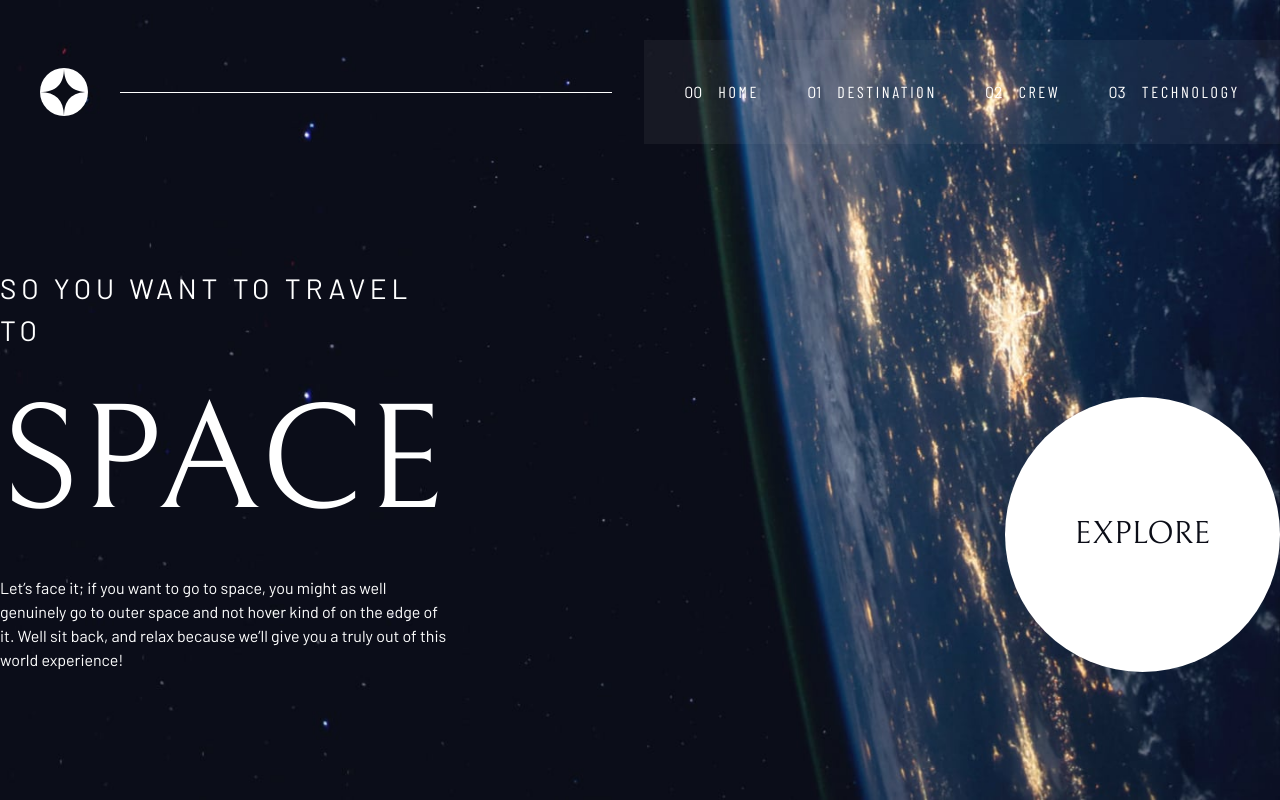
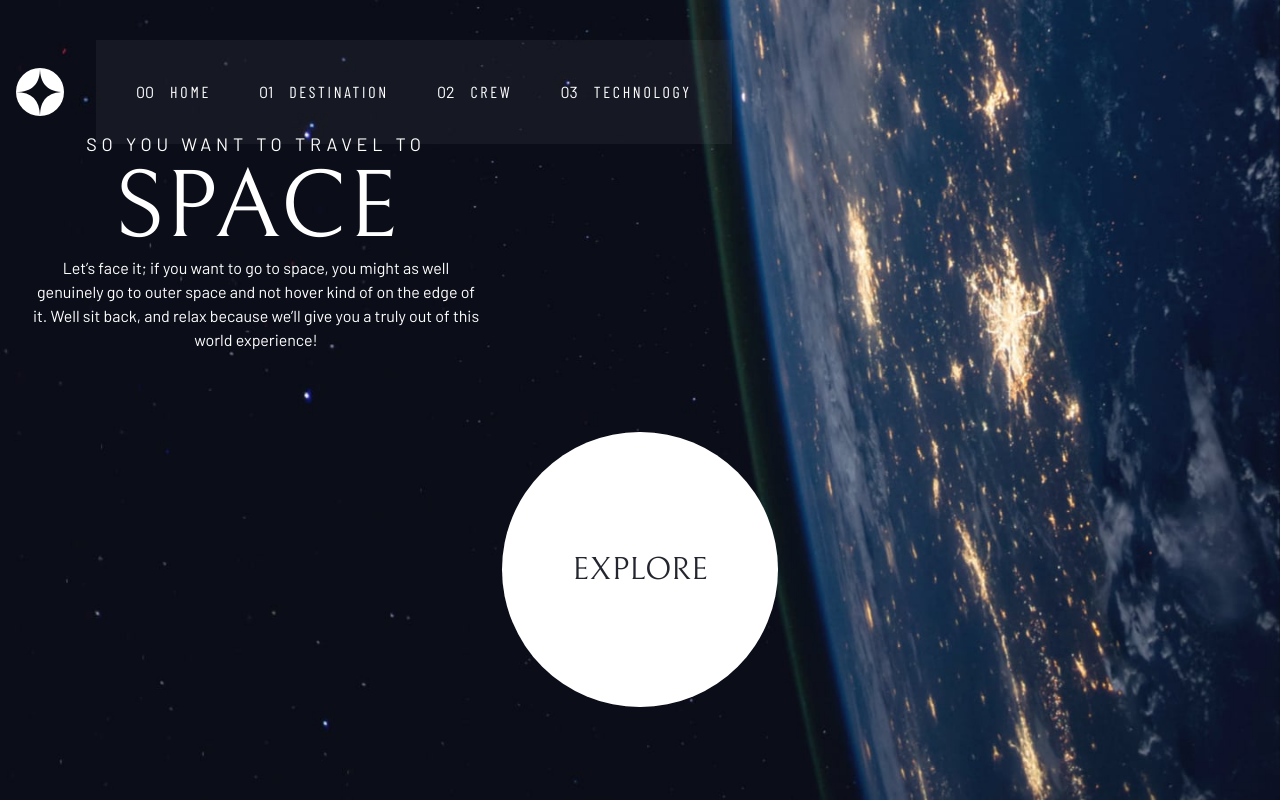
Before and after one commit to dominikrubroeder/space-tourism-website, a Next.js app: page / in a window 1280 px wide. Built offline with nearby package versions, Linux system fonts and the light colour scheme.

Commit message:
Set up mobile navigation, optimize mobile Home page

```diff
--- /dev/null
+++ b/components/ExploreButton.js
@@ -0,0 +1,10 @@
+export default function ExploreButton(props) {
+  return (
+    <button
+      className="flex items-center justify-center font-bellefair mx-auto text-[2rem] rounded-full cursor-pointer relative text-space-dark bg-white w-[9.375rem] h-[9.375rem] after:w-[9.375rem] after:h-[9.375rem] md:w-[17.2rem] md:h-[17.2rem] md:shrink-0 md:after:w-[17.2rem] md:after:h-[17.2rem] after:rounded-full after:bg-white/10 after:absolute after:inset-0 hover:after:scale-150 after:transition-all transition-all"
+      onClick={props.onClick}
+    >
+      {props.children}
+    </button>
+  );
+}
--- a/components/base/BaseButton.js
+++ /dev/null
@@ -1,17 +0,0 @@
-export default function BaseButton(props) {
-  const variant = props.variant;
-  const outterClasses = props.className;
-
-  return (
-    <button
-      className={`flex items-center justify-center font-bellefair text-[2rem] rounded-full cursor-pointer transition-all ${
-        variant === 'explore'
-          ? `w-[17.2rem] h-[17.2rem] text-space-dark bg-white ${outterClasses}`
-          : ''
-      }`}
-      onClick={props.onClick}
-    >
-      {props.children}
-    </button>
-  );
-}
--- a/components/home/HeroText.js
+++ b/components/home/HeroText.js
@@ -1,8 +1,8 @@
 const HeroText = () => {
   return (
     <div className="max-w-md">
-      <h5>So you want to travel to</h5>
-      <h1>Space</h1>
+      <h5 className="text-base">So you want to travel to</h5>
+      <h1 className="text-8xl">Space</h1>
       <p>
         Let’s face it; if you want to go to space, you might as well genuinely
         go to outer space and not hover kind of on the edge of it. Well sit
--- a/components/layout/TheHeader.js
+++ b/components/layout/TheHeader.js
@@ -1,12 +1,14 @@
 import TheLogo from './TheLogo';
 import TheNavigation from './TheNavigation';
+import TheSidebarTrigger from './TheSidebarTrigger';
 
 const TheHeader = () => {
   return (
-    <header className="fixed top-10 flex items-center gap-8 pl-10 w-full">
+    <header className="fixed top-4 md:top-10 flex items-center justify-between md:justify-start gap-8 px-4 md:pr-0 w-full">
       <TheLogo />
-      <div className="h-[1px] w-full bg-white"></div>
+      <div className="hidden md:h-[1px] md:w-full md:bg-white"></div>
       <TheNavigation />
+      <TheSidebarTrigger />
     </header>
   );
 };
--- a/components/layout/TheNavigation.js
+++ b/components/layout/TheNavigation.js
@@ -18,7 +18,7 @@ const navigationItems = [
 
 const TheNavigation = () => {
   return (
-    <nav className="flex gap-12 bg-white/5 backdrop-opacity-[5rem] px-10">
+    <nav className="hidden md:flex md:gap-12 md:bg-white/5 md:backdrop-opacity-10 md:px-10">
       {navigationItems.map((navigationItem, index) => {
         return (
           <li key={index} className="list-none">
--- /dev/null
+++ b/components/layout/TheSidebarTrigger.js
@@ -0,0 +1,11 @@
+const TheSidebarTrigger = () => {
+  return (
+    <button className="grid gap-1 md:hidden">
+      <span className="w-6 h-1 block bg-white"></span>
+      <span className="w-6 h-1 block bg-white"></span>
+      <span className="w-6 h-1 block bg-white"></span>
+    </button>
+  );
+};
+
+export default TheSidebarTrigger;
--- a/pages/index.js
+++ b/pages/index.js
@@ -1,6 +1,6 @@
 import Head from 'next/head';
 import { useEffect } from 'react';
-import BaseButton from '../components/base/BaseButton';
+import ExploreButton from '../components/ExploreButton';
 import HeroText from '../components/home/HeroText';
 
 export default function Home() {
@@ -24,12 +24,11 @@ export default function Home() {
         ></link>
       </Head>
 
-      <section className="h-screen flex items-end bg-home-mobile md:bg-home-tablet xl:bg-home-desktop bg-center bg-no-repeat bg-cover">
-        <div className="flex items-end justify-between max-w-7xl w-full mx-auto pb-32">
+      <section className="h-screen flex items-end bg-home-mobile overflow-hidden md:bg-home-tablet xl:bg-home-desktop bg-center bg-no-repeat bg-cover p-8">
+        <div className="grid gap-20 h-[80vh] max-w-7xl w-full mx-auto text-center lg:pb-32">
           <HeroText />
-          <BaseButton variant="explore" className="shrink-0">
-            EXPLORE
-          </BaseButton>
+
+          <ExploreButton>EXPLORE</ExploreButton>
         </div>
       </section>
     </>
--- a/tailwind.config.js
+++ b/tailwind.config.js
@@ -20,8 +20,8 @@ module.exports = {
       },
       backgroundImage: {
         'home-desktop': 'url("/assets/home/background-home-desktop.jpg")',
-        'home-mobile': 'url("/assets/home/background-home-desktop.jpg")',
-        'home-tablet': 'url("/assets/home/background-home-desktop.jpg")',
+        'home-tablet': 'url("/assets/home/background-home-tablet.jpg")',
+        'home-mobile': 'url("/assets/home/background-home-mobile.jpg")',
       },
     },
   },
```
